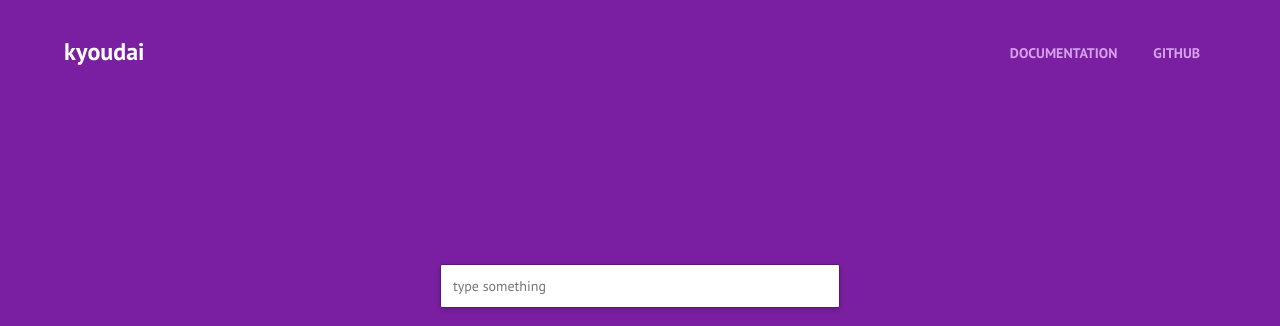
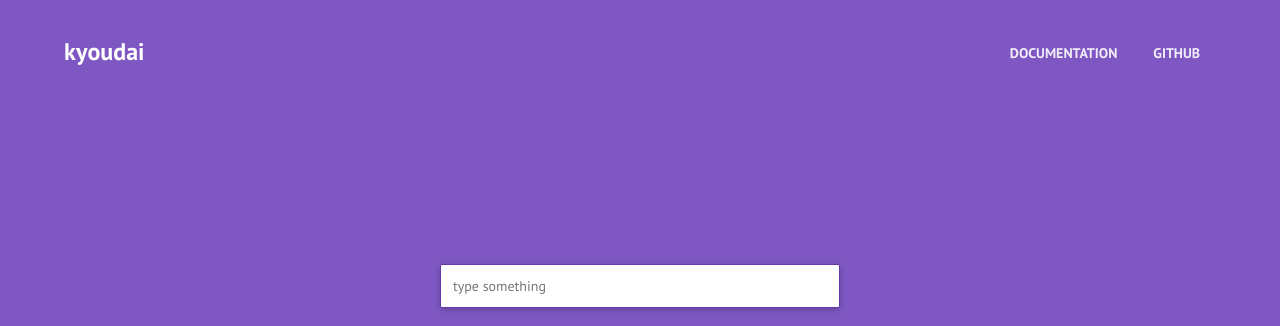
Before and after one commit to kyoudai/maho-web, a website: page index.html in a window 1280 px wide. Shown: the top 326 px of the page. Drawn offline with Linux system fonts and the light colour scheme.

Commit message:
Change primary colour

```diff
--- a/source/less/variables.less
+++ b/source/less/variables.less
@@ -1,4 +1,4 @@
 // Maho theme configurable variables
 
-@color-primary: #7B1FA2;
+@color-primary: #7E57C2;
 @font: "PT Sans", Helvetica, Arial, sans-serif;
```
Also changed, not shown: static/style/maho.css.
